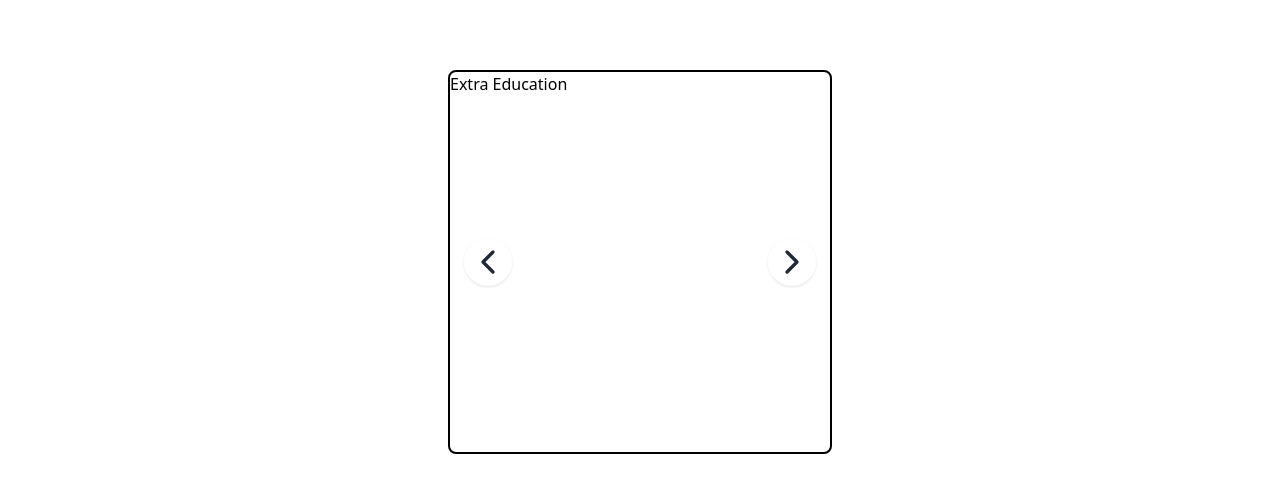
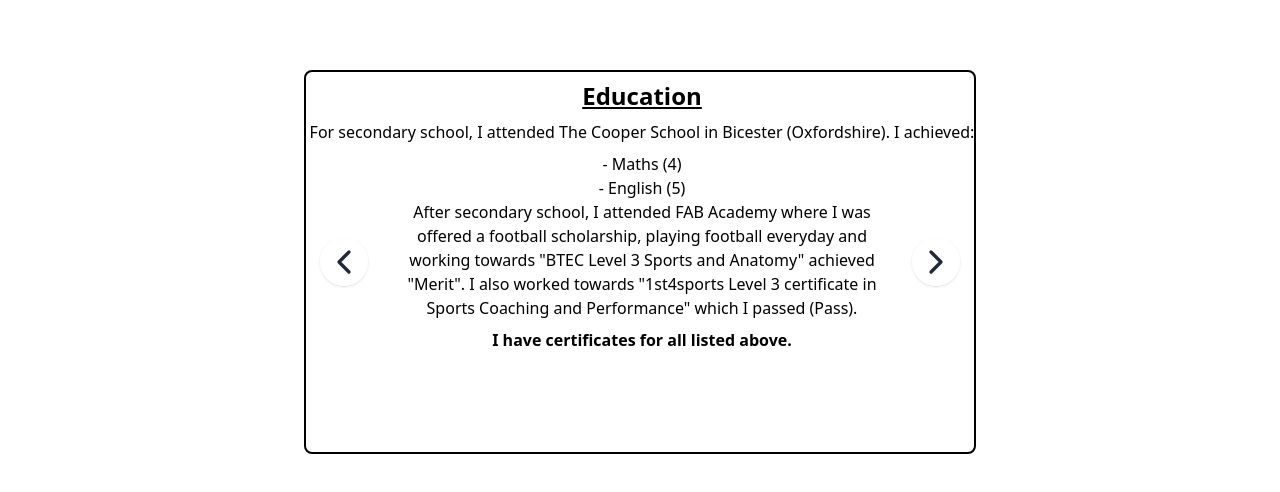
Before and after one commit to owenGitHub01/portfolio, a React (Create React App) app: page / in a window 1280 px wide. Shown: the part 2174-2666 px from the top of the page. Built offline with nearby package versions, Linux system fonts and the light colour scheme.

Commit message:
finished carousel functionallity. Next footer.

```diff
--- a/src/Extra/ExtraCertifications.js
+++ b/src/Extra/ExtraCertifications.js
@@ -3,8 +3,14 @@ function ExtraCerts(){
 
     return(
 
-        <div className="w-96">
-            Extra Certs
+        <div className="carousel-sizing">
+            <h1 className="font-bold underline text-2xl pt-2">Certifications</h1>
+            <p className="pt-2 pb-2">As I have not taken my education down the IT root, I have decided to work towards certifications that will help gain knowledge and industry reconised certifications.</p>
+            <p className="w-5/6 ml-auto mr-auto">- JSE Certified Entry-Level JavaScript Programmer</p>
+            <p className="w-5/6 ml-auto mr-auto">- JSA - Certified Associate JavaScript Programmer</p>
+            <p>- Foundational C# Certification (Microsoft)</p>
+            <p className="pt-2">I have also aquired a few Udemy certifications, such as HTML + CSS, JavaScript, React, C#</p>
+            <h1 className="pt-2 font-bold">I have certificates for all listed above</h1>
         </div>
     )
 }
--- a/src/Extra/ExtraEducation.js
+++ b/src/Extra/ExtraEducation.js
@@ -3,7 +3,12 @@ function ExtraEducation(){
 
     return (
         <div className="carousel-sizing">
-            Extra Education
+            <h1 className="pt-2 underline font-bold text-2xl">Education</h1>
+            <p className="pb-2 pt-2">For secondary school, I attended The Cooper School in Bicester (Oxfordshire). I achieved:</p>
+            <p>- Maths (4)</p>
+            <p>- English (5)</p>
+            <p className="pt- w-3/4 ml-auto mr-auto">After secondary school, I attended FAB Academy where I was offered a football scholarship, playing football everyday and working towards "BTEC Level 3 Sports and Anatomy" achieved "Merit". I also worked towards "1st4sports Level 3 certificate in Sports Coaching and Performance" which I passed (Pass).</p>
+            <h1 className="font-bold pt-2">I have certificates for all listed above.</h1>
         </div>
     )
 }
--- a/src/Extra/ExtraInfo.js
+++ b/src/Extra/ExtraInfo.js
@@ -4,21 +4,23 @@ import Carousel from './Carousel'
 import ExtraEducation from "./ExtraEducation"
 import ExtraCerts from "./ExtraCertifications"
 import ExtraInterests from "./ExtraInterests"
+import ExtraSkills from './ExtraSkills'
 
 function ExtraInfo(){
 
     const slides = [
         <ExtraEducation />,
         <ExtraCerts />,
+        <ExtraSkills />,
         <ExtraInterests />
     ]
 
     return (
         <main className="App pt-24 pb-24 flex justify-center items-center w-full">
-            <div className='max-w-sm'>
+            <div className='max-w-sm sm:max-w-2xl'>
                 <Carousel>
                     {slides.map((s) => (
-                        <div className='h-96 w-96 border-2 border-black rounded-lg'>{s}</div>
+                        <div className='h-96 centerText carousel-sizing border-2 border-black rounded-lg ml-auto mr-auto'>{s}</div>
                     ))}
                 </Carousel>
             </div>
--- a/src/Extra/ExtraInterests.js
+++ b/src/Extra/ExtraInterests.js
@@ -4,7 +4,12 @@ function ExtraInterests(){
     return(
 
         <div className="carousel-sizing">
-            Extra Interests
+            <h1 className="pt-2 text-2xl font-bold underline">Interests</h1>
+            <p className="pt-2">I have a huge passion for football and at the age of 16 was offered a football scholarship at FAB academy which resulted in being offered a semi-professional contract for Spanish side Alicante at the age of 18, I still currently play football as well as referee</p>
+            <p className="w-2/3 ml-auto mr-auto">as much as I can! I also have a dachshund called Dash (original I</p>
+            <p>know) and enjoy walking him in my spare time.</p>
+            <p>When I'm not playing football, refereeing, or walking Dash, I'm busy continuing with my studies.</p>
+
         </div>
     )
 }
--- /dev/null
+++ b/src/Extra/ExtraSkills.js
@@ -0,0 +1,14 @@
+
+function ExtraSkills(){
+
+    return (
+        <div className="carousel-sizing">
+            <h1 className="pt-2 font-bold underline text-2xl">Skills</h1>
+            <p>I pride myself on my adaptability and my hard work ethic. I complete every individual and team task to the best of my ability, furthermore I am reliable to work in either or. I am confident and enjoy learning new things no matter what it is.</p>
+            <p className="w-4/6 ml-auto mr-auto">I like to think I am ambitions as well as organisation skills. In addition i bring a positive attitude and like to </p>
+            <p>think of new ways to solve a task. Lastly I believe I hold very strong communcation skills and a true passion for software! </p>
+        </div>
+    )
+}
+
+export default ExtraSkills
--- a/src/styles.css
+++ b/src/styles.css
@@ -1,4 +1,14 @@
 
 .carousel-sizing {
-    width: 42rem
+    width: 24rem
 }
+
+.centerText {
+    text-align: center;
+}
+
+@media all and (min-width: 600px){
+    .carousel-sizing {
+        width:42rem
+    }
+}
```
